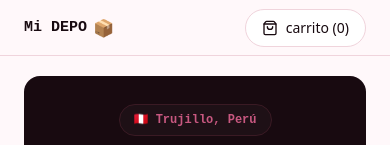
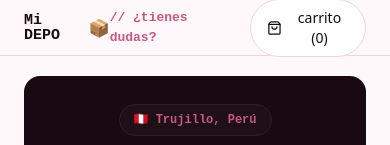
Before and after one commit to mentitaa/depo-store, a Next.js app: page / in a window 390 px wide. Shown: the top 145 px of the page. Built offline with nearby package versions, Linux system fonts and the light colour scheme; no server answers; the database is empty.

Commit message:
fix: category filter JSON string edge case, FAQ link visible on mobile
- Catalog: add JSON.parse fallback for category when Supabase returns JSON string
- Navbar: remove hidden sm:block from FAQ link so it shows on all screen sizes

Co-Authored-By: Claude Sonnet 4.6 <noreply@anthropic.com>

```diff
--- a/components/Catalog.tsx
+++ b/components/Catalog.tsx
@@ -25,7 +25,11 @@ export default function Catalog({ initialProducts = [] }: Props) {
   const [showFilters, setShowFilters] = useState(false)
 
   const filtered = initialProducts.filter(p => {
-    const cats = Array.isArray(p.category) ? p.category : [p.category].filter(Boolean)
+    const cats = Array.isArray(p.category)
+      ? p.category
+      : typeof p.category === 'string' && (p.category as string).startsWith('[')
+        ? JSON.parse(p.category as string) as string[]
+        : [p.category].filter(Boolean)
     if (activeCategory !== 'todos' && !cats.includes(activeCategory)) return false
     if (filters.sizes.length > 0 && !filters.sizes.some(s => p.sizes.includes(s))) return false
     if (filters.colors.length > 0 && !filters.colors.some(c => p.colors.includes(c))) return false
--- a/components/Navbar.tsx
+++ b/components/Navbar.tsx
@@ -28,7 +28,7 @@ export default function Navbar() {
       <div className="flex items-center gap-4">
         <Link
           href="/faq"
-          className="hidden sm:block transition-opacity hover:opacity-70"
+          className="transition-opacity hover:opacity-70"
           style={{ ...MONO, fontSize: 13, fontWeight: 700, color: '#C85880' }}
         >
           // ¿tienes dudas?
```
